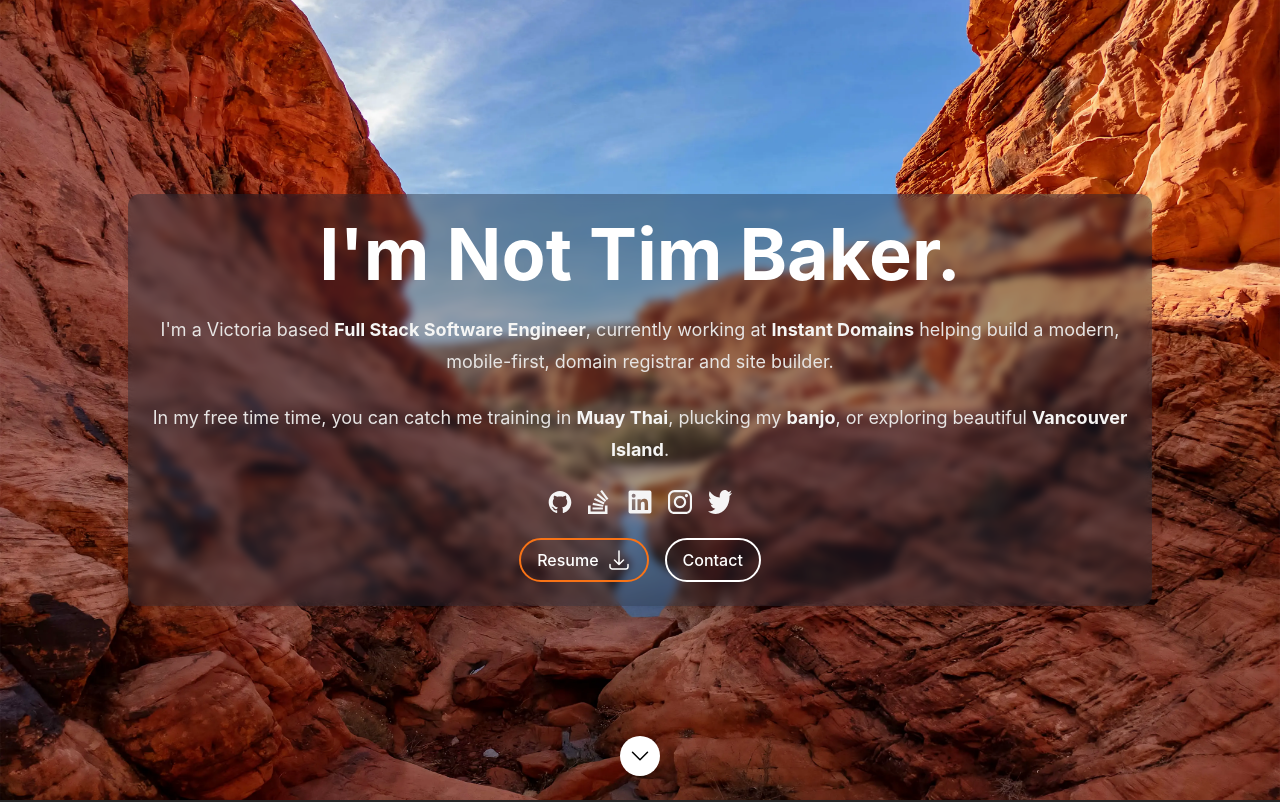
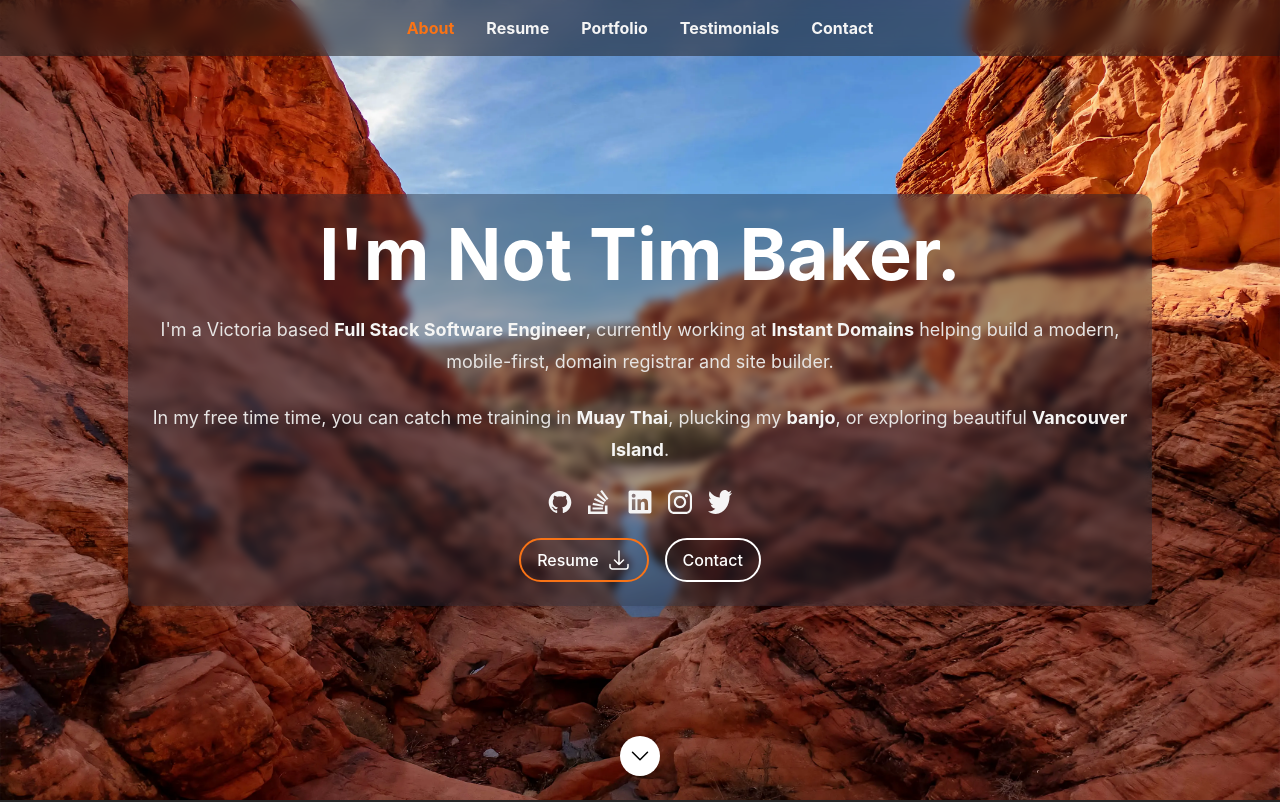
Before and after one commit to Dallas-J/react-resume, a React (Create React App) app: page / in a window 1280 px wide. Shown: the top 802 px of the page. Built offline with nearby package versions, Linux system fonts and the light colour scheme.

Commit message:
Fix Page and Header to work with react-router

```diff
--- a/package.json
+++ b/package.json
@@ -12,11 +12,13 @@
     "@types/node": "^18.11.10",
     "@types/react": "^18.0.26",
     "@types/react-dom": "^18.0.9",
+    "@types/react-router-hash-link": "^2.4.5",
     "classnames": "^2.3.2",
     "react": "^18.2.0",
     "react-dom": "^18.2.0",
     "react-helmet-async": "^1.3.0",
     "react-router-dom": "^6.6.1",
+    "react-router-hash-link": "^2.4.3",
     "react-scripts": "5.0.1",
     "tailwind-scrollbar-hide": "^1.1.7",
     "typescript": "^4.9.3",
--- a/src/App.tsx
+++ b/src/App.tsx
@@ -3,21 +3,20 @@ import { HelmetProvider } from 'react-helmet-async';
 import About from './components/Sections/About';
 import Contact from './components/Sections/Contact';
 import Footer from './components/Sections/Footer';
-//import Header from './components/Sections/Header';
+import Header from './components/Sections/Header';
 import Hero from './components/Sections/Hero';
-//import Page from './components/Layout/Page';
+import Page from './components/Layout/Page';
 import Portfolio from './components/Sections/Portfolio';
 import Resume from './components/Sections/Resume';
 import Testimonials from './components/Sections/Testimonials';
 
 function App() {
-  //const title = 'React Resume Template';
-  //const description = "Example site built with Tim Baker's react resume template";
-
   return (
     <HelmetProvider>
-      {/*<Page description={description} title={title}>*/}
-        {/*<Header />*/}
+      <Page title='React Resume Template'
+       description="Example site built with Tim Baker's react resume template"
+      >
+        <Header />
         <Hero />
         <About />
         <Resume />
@@ -25,7 +24,7 @@ function App() {
         <Testimonials />
         <Contact />
         <Footer />
-      {/*</Page>*/}
+      </Page>
     </HelmetProvider>
   );
 }
--- a/src/components/Sections/Header.tsx
+++ b/src/components/Sections/Header.tsx
@@ -3,6 +3,7 @@ import {Bars3BottomRightIcon} from '@heroicons/react/24/outline';
 import classNames from 'classnames';
 import {Link} from 'react-router-dom';
 import {FC, Fragment, memo, useCallback, useMemo, useState} from 'react';
+import { HashLink } from 'react-router-hash-link';
 
 import {SectionId, SectionIdProps} from '../../data/data';
 import {useNavObserver} from '../../hooks/useNavObserver';
@@ -125,9 +126,9 @@ const NavItem: FC<{
   onClick?: () => void;
 }> = memo(({section, current, inactiveClass, activeClass, onClick}) => {
   return (
-    <Link to={`/#${section}`} className={classNames(current ? activeClass : inactiveClass)} key={section} onClick={onClick}>
-        {section}
-    </Link>
+    <HashLink smooth to={`/#${section}`} className={classNames(current ? activeClass : inactiveClass)} key={section} onClick={onClick}>
+      {section}
+    </HashLink>
   );
 });
 
--- a/src/index.tsx
+++ b/src/index.tsx
@@ -1,15 +1,23 @@
-import React from 'react';
 import ReactDOM from 'react-dom/client';
 import './index.css';
+import reportWebVitals from './reportWebVitals';
+import { createBrowserRouter, RouterProvider } from 'react-router-dom';
 import App from './App';
-import reportWebVitals from './reportWebVitals';
+import React from 'react';
+
+const router = createBrowserRouter([
+  {
+    path: "/",
+    element: <App />,
+  },
+]);
 
 const root = ReactDOM.createRoot(
   document.getElementById('root') as HTMLElement
 );
 root.render(
   <React.StrictMode>
-    <App />
+    <RouterProvider router={router} />
   </React.StrictMode>
 );
 
```
Also changed, not shown: 1 other file (tests, documents, lock files or other folders).
